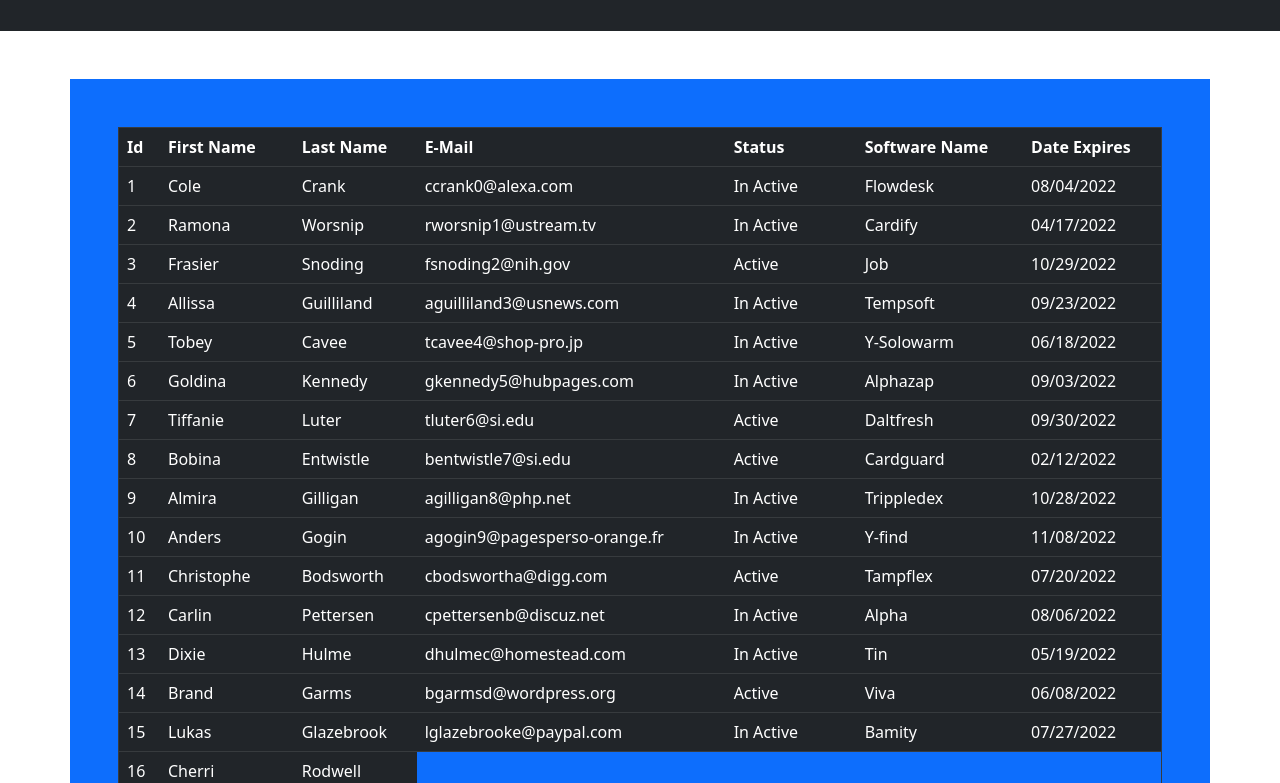
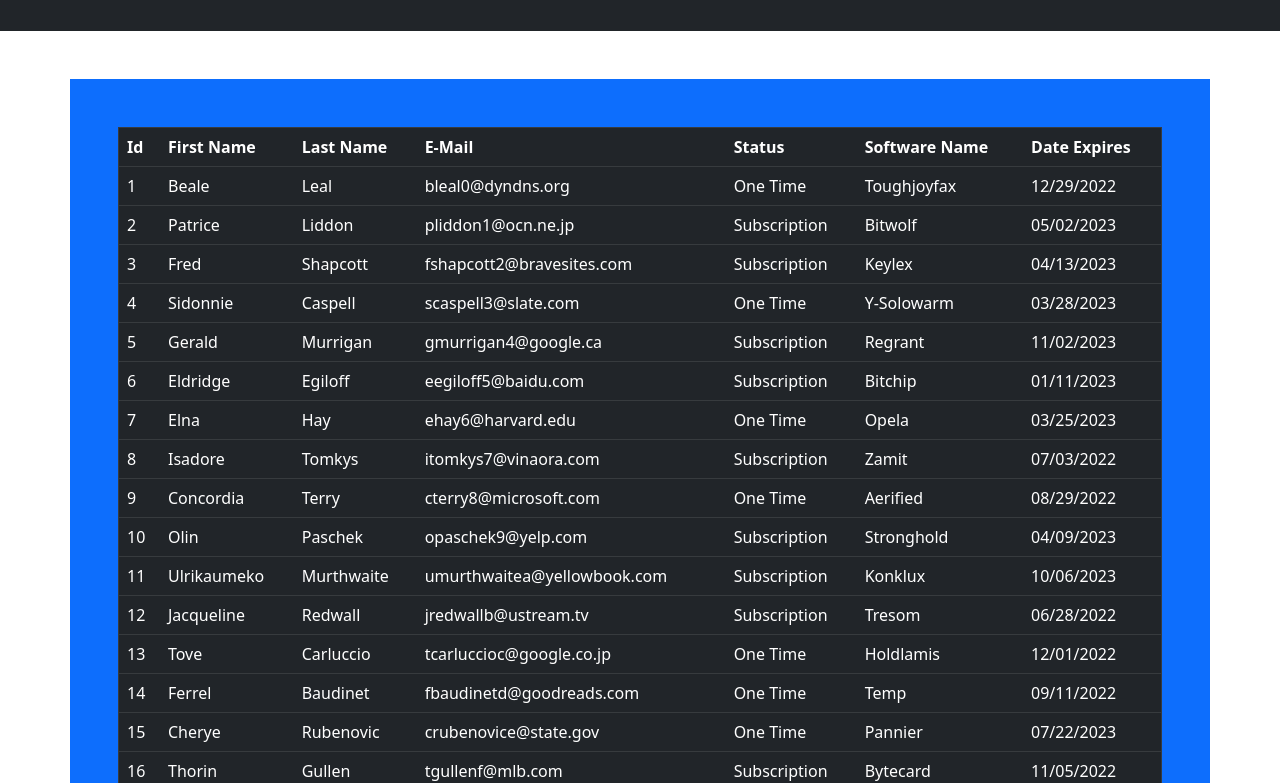
Before and after one commit to RaviShanmugam0305/ITHubDemo, a plain HTML site: page SoftwareAuditPage.html in a window 1280 px wide. Shown: the part 169-952 px from the top of the page. Drawn offline with nearby package versions, Linux system fonts and the light colour scheme.

Commit message:
Update SoftwareAuditPage.html

```diff
--- a/SoftwareAuditPage.html
+++ b/SoftwareAuditPage.html
@@ -1,11 +1,10 @@
 <html lang="en">
-
     <head>
-    <meta charset="UTF-8">
-    <meta http-equiv="X-UA-Compatible" content="IE=edge">
-    <meta name="viewport" content="width=device-width, initial-scale=1.0">
+        <meta charset="UTF-8" />
+        <meta http-equiv="X-UA-Compatible" content="IE=edge" />
+        <meta name="viewport" content="width=device-width, initial-scale=1.0" />
         <title>User Report Login</title>
-    <link href="https://cdn.jsdelivr.net/npm/bootstrap@5.2.2/dist/css/bootstrap.min.css" rel="stylesheet">
+        <link href="https://cdn.jsdelivr.net/npm/bootstrap@5.2.2/dist/css/bootstrap.min.css" rel="stylesheet" />
         <script src="https://cdn.jsdelivr.net/npm/bootstrap@5.2.2/dist/js/bootstrap.bundle.min.js"></script>
     </head>
 
@@ -27,145 +26,6 @@
                     </tr>
                 </thead>
                 <tbody>
-                <tr>
-                    <td>1</td>
-                    <td>Cole</td>
-                    <td>Crank</td>
-                    <td>ccrank0@alexa.com</td>
-                    <td>In Active</td>
-                    <td>Flowdesk</td>
-                    <td>08/04/2022</td>
-                </tr>
-                <tr>
-                    <td>2</td>
-                    <td>Ramona</td>
-                    <td>Worsnip</td>
-                    <td>rworsnip1@ustream.tv</td>
-                    <td>In Active</td>
-                    <td>Cardify</td>
-                    <td>04/17/2022</td>
-                </tr>
-                <tr>
-                    <td>3</td>
-                    <td>Frasier</td>
-                    <td>Snoding</td>
-                    <td>fsnoding2@nih.gov</td>
-                    <td>Active</td>
-                    <td>Job</td>
-                    <td>10/29/2022</td>
-                </tr>
-                <tr>
-                    <td>4</td>
-                    <td>Allissa</td>
-                    <td>Guilliland</td>
-                    <td>aguilliland3@usnews.com</td>
-                    <td>In Active</td>
-                    <td>Tempsoft</td>
-                    <td>09/23/2022</td>
-                </tr>
-                <tr>
-                    <td>5</td>
-                    <td>Tobey</td>
-                    <td>Cavee</td>
-                    <td>tcavee4@shop-pro.jp</td>
-                    <td>In Active</td>
-                    <td>Y-Solowarm</td>
-                    <td>06/18/2022</td>
-                </tr>
-                <tr>
-                    <td>6</td>
-                    <td>Goldina</td>
-                    <td>Kennedy</td>
-                    <td>gkennedy5@hubpages.com</td>
-                    <td>In Active</td>
-                    <td>Alphazap</td>
-                    <td>09/03/2022</td>
-                </tr>
-                <tr>
-                    <td>7</td>
-                    <td>Tiffanie</td>
-                    <td>Luter</td>
-                    <td>tluter6@si.edu</td>
-                    <td>Active</td>
-                    <td>Daltfresh</td>
-                    <td>09/30/2022</td>
-                </tr>
-                <tr>
-                    <td>8</td>
-                    <td>Bobina</td>
-                    <td>Entwistle</td>
-                    <td>bentwistle7@si.edu</td>
-                    <td>Active</td>
-                    <td>Cardguard</td>
-                    <td>02/12/2022</td>
-                </tr>
-                <tr>
-                    <td>9</td>
-                    <td>Almira</td>
-                    <td>Gilligan</td>
-                    <td>agilligan8@php.net</td>
-                    <td>In Active</td>
-                    <td>Trippledex</td>
-                    <td>10/28/2022</td>
-                </tr>
-                <tr>
-                    <td>10</td>
-                    <td>Anders</td>
-                    <td>Gogin</td>
-                    <td>agogin9@pagesperso-orange.fr</td>
-                    <td>In Active</td>
-                    <td>Y-find</td>
-                    <td>11/08/2022</td>
-                </tr>
-                <tr>
-                    <td>11</td>
-                    <td>Christophe</td>
-                    <td>Bodsworth</td>
-                    <td>cbodswortha@digg.com</td>
-                    <td>Active</td>
-                    <td>Tampflex</td>
-                    <td>07/20/2022</td>
-                </tr>
-                <tr>
-                    <td>12</td>
-                    <td>Carlin</td>
-                    <td>Pettersen</td>
-                    <td>cpettersenb@discuz.net</td>
-                    <td>In Active</td>
-                    <td>Alpha</td>
-                    <td>08/06/2022</td>
-                </tr>
-                <tr>
-                    <td>13</td>
-                    <td>Dixie</td>
-                    <td>Hulme</td>
-                    <td>dhulmec@homestead.com</td>
-                    <td>In Active</td>
-                    <td>Tin</td>
-                    <td>05/19/2022</td>
-                </tr>
-                <tr>
-                    <td>14</td>
-                    <td>Brand</td>
-                    <td>Garms</td>
-                    <td>bgarmsd@wordpress.org</td>
-                    <td>Active</td>
-                    <td>Viva</td>
-                    <td>06/08/2022</td>
-                </tr>
-                <tr>
-                    <td>15</td>
-                    <td>Lukas</td>
-                    <td>Glazebrook</td>
-                    <td>lglazebrooke@paypal.com</td>
-                    <td>In Active</td>
-                    <td>Bamity</td>
-                    <td>07/27/2022</td>
-                </tr>
-                <tr>
-                    <td>16</td>
-                    <td>Cherri</td>
-                    <td>Rodwell</td>
                     <tr>
                         <td>1</td>
                         <td>Beale</td>
@@ -620,5 +480,4 @@
             </table>
         </div>
     </body>
-
 </html>
```
Lines whose indentation alone changed are shown as unchanged.
